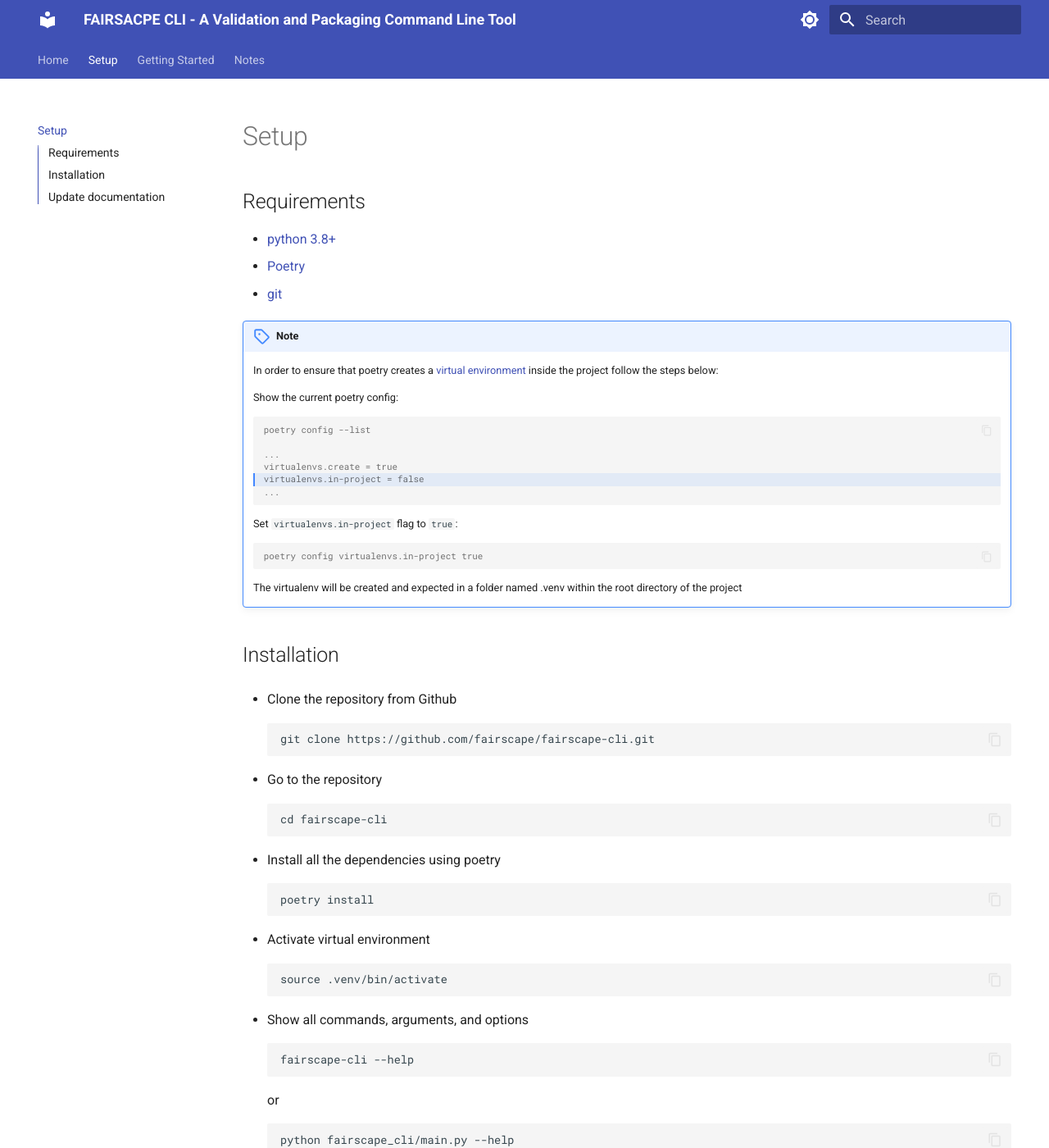
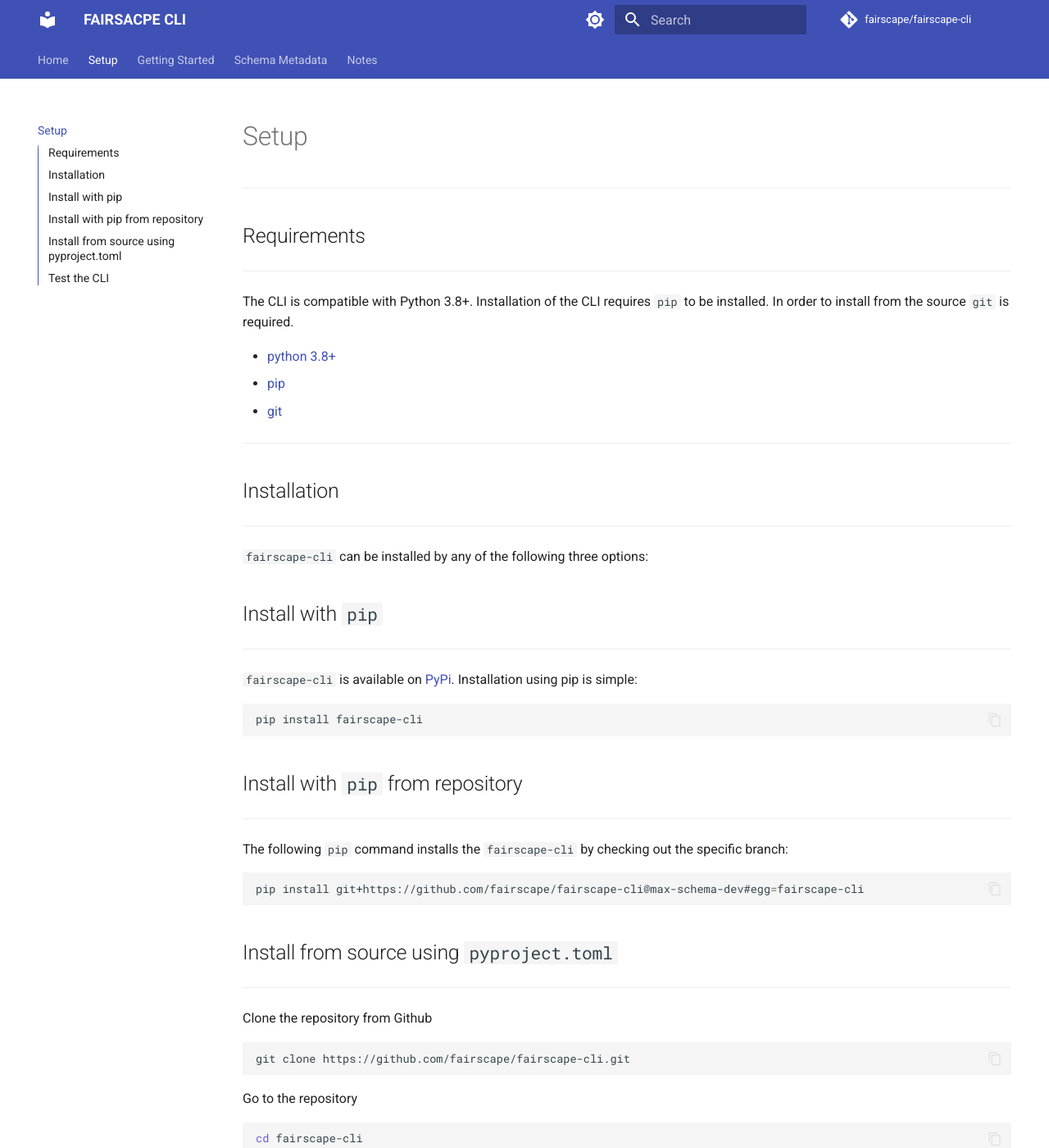
Before and after one commit to fairscape/fairscape-cli, an MkDocs documentation site: the page built from docs/setup.md, in a window 1280 px wide and 1400 px high. Shown: the whole window at 82% size. Built offline with MkDocs 1.6.1 and Material for MkDocs 9.7.7, drawn with Linux system fonts in a browser that asks for light colours; comment, search, counter and statistics services are not loaded; some of the changed text lies outside the part shown.

Commit message:
Added metadata schema docs

````diff
--- a/docs/setup.md
+++ b/docs/setup.md
@@ -1,78 +1,75 @@
+---
 ## Requirements
+---
+The CLI is compatible with Python 3.8+. Installation of the CLI requires `pip` to be installed. In order to install from the
+source `git` is required.
 
 - [python 3.8+](https://www.python.org/downloads/release/python-380/)
-- [Poetry](https://python-poetry.org/docs/#installation)
+- [pip](https://pip.pypa.io/en/stable/installation/)
 - [git](https://git-scm.com/downloads)
 
-!!! note
+---
+## Installation
+---
+`fairscape-cli` can be installed by any of the following three options:
 
-    In order to ensure that poetry creates a [virtual environment](https://python-poetry.org/docs/configuration/#virtualenvsin-project) inside the project follow the steps below:
+## Install with `pip`
+---
+`fairscape-cli` is available on [PyPi](https://pypi.org/project/fairscape-cli/). Installation using pip is simple:
 
-    Show the current poetry config:
-    ``` console hl_lines="5"
-    poetry config --list
+  ```bash
+  pip install fairscape-cli
+  ```
 
-    ...
-    virtualenvs.create = true
-    virtualenvs.in-project = false
-    ...
-    ```
-    Set `virtualenvs.in-project` flag to `true`:
-    ``` console
-    poetry config virtualenvs.in-project true
-    ```
-    The virtualenv will be created and expected in a folder named .venv within the root directory of the project
+## Install with `pip` from repository
+---
+The following `pip` command installs the `fairscape-cli` by checking out the specific branch:
 
+  ```bash
+  pip install git+https://github.com/fairscape/fairscape-cli@max-schema-dev#egg=fairscape-cli
+  ```
 
+## Install from source using `pyproject.toml`
+---
+Clone the repository from Github
 
+  ```bash
+  git clone https://github.com/fairscape/fairscape-cli.git
+  ```
 
+Go to the repository
 
-## Installation
+  ```bash
+  cd fairscape-cli
+  ```
 
-- Clone the repository from Github
+Checkout the branch `max-schema-dev` for the latest build
 
-    ```
-    git clone https://github.com/fairscape/fairscape-cli.git
-    ```
+  ```bash
+  git checkout max-schema-dev
+  ```
 
-- Go to the repository
+Install using `pip`
 
-     ```
-     cd fairscape-cli
-     ```
+  ```bash
+  python3 -m pip install .
+  ```
 
-- Install all the dependencies using poetry
+---
+## Test the CLI
+---
+Show all commands, arguments, and options
 
-    ```
-    poetry install
-    ```
+  ```bash
+  fairscape-cli --help
+  ```
 
-- Activate virtual environment
+  or if you cloned the repository
 
-    ```
-    source .venv/bin/activate
-    ```
+  ```bash
+  python3 fairscape_cli/__main__.py --help
+  ```
 
-- Show all commands, arguments, and options
+---
 
-    ```
-    fairscape-cli --help
-    ```
-
-    or
-
-    ```
-    python fairscape_cli/main.py --help
-    ```
-
-Please see [Getting Started](getting-started.md) for further details.
-
-
-## Update documentation
-
-- The documentation is generated by [Material for MkDocs](https://squidfunk.github.io/mkdocs-material/)
-
-    ```
-    mkdocs serve
-    ```
-    will build the documentation for viewing at [http://127.0.0.1:8000/](http://127.0.0.1:8000/)
+To use `fairscape-cli` go to the page [Getting Started](getting-started.md).
--- a/mkdocs.yml
+++ b/mkdocs.yml
@@ -1,10 +1,17 @@
-site_name: FAIRSACPE CLI - A Validation and Packaging Command Line Tool
+# Project Information
+site_name: FAIRSACPE CLI
+site_description: A Command Line Interface (CLI) for Validation and Packaging of Research Data
+site_url: https://fairscape.github.io/fairscape-cli/
+# Repository
+repo_name: fairscape/fairscape-cli
+repo_url: https://github.com/fairscape/fairscape-cli
 
 # Page tree
 nav:
   - Home: index.md
   - Setup: setup.md
   - Getting Started: getting-started.md
+  - Schema Metadata: schema-metadata.md
   - Notes: notes.md
 
 
````
Also changed, not shown: docs/getting-started.md (+3 -0 lines), docs/index.md (+1 -1 lines), docs/notes.md (+10 -1 lines), docs/schema-metadata.md (added, +161 -0 lines).
